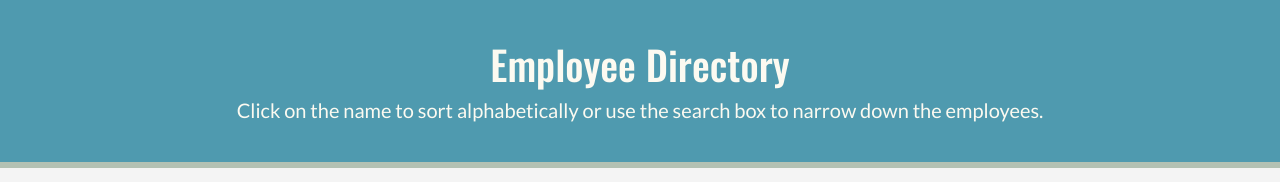
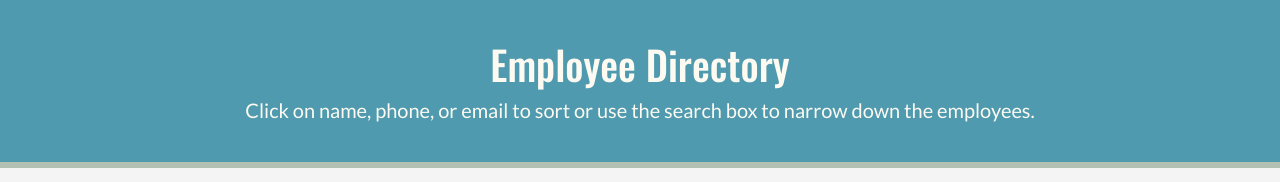
Before and after one commit to Alejandro-Fuste/react-employee-directory, a React (Create React App) app: page / in a window 1280 px wide. Shown: the top 182 px of the page. Built offline with nearby package versions, Linux system fonts and the light colour scheme.

Commit message:
ran npm build, deploy, and added build files. Adding homepage, deploy and predeploy properties to package.json file

```diff
--- a/src/components/Header/index.js
+++ b/src/components/Header/index.js
@@ -5,7 +5,7 @@ function Header() {
 	return (
 		<div className="header">
 			<h1>Employee Directory</h1>
-			<h5>Click on the name to sort alphabetically or use the search box to narrow down the employees.</h5>
+			<h5>Click on name, phone, or email to sort or use the search box to narrow down the employees.</h5>
 		</div>
 	);
 }
```
Also changed, not shown: package.json (+8 -12 lines), 19 other files (tests, documents, lock files or other folders).
